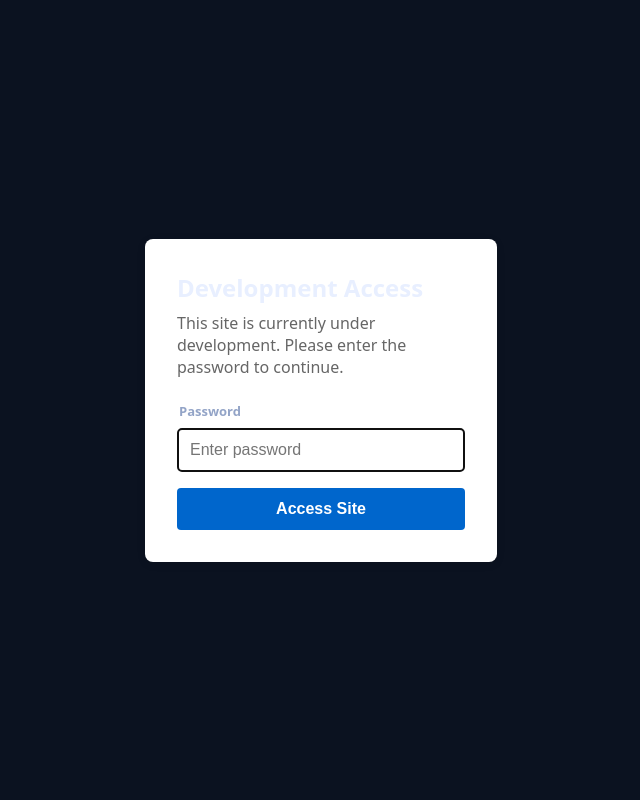
After one commit to hifarrer/fabie, a Node project: template views/dev-login.ejs in a window 1280 px wide. The commit adds this page. Shown: the whole page, without its empty margins (319-959 px from the left). Run offline with Node 20 templates, Linux system fonts and the light colour scheme; the template is opened without the code that fills it, so the values that code supplies are empty; some libraries are stand-ins or nearby versions.

Commit message:
01132026 1

```diff
--- a/routes/index.js
+++ b/routes/index.js
@@ -1,10 +1,11 @@
 import { Router } from 'express';
 import dppService from '../services/dpp.js';
+import { passwordAuth } from '../middleware/passwordAuth.js';
 
 const router = Router();
 
-// Landing page
-router.get('/', async (req, res) => {
+// Landing page - password protected
+router.get('/', passwordAuth, async (req, res) => {
   try {
     const featuredListings = await dppService.getFeatured(3);
 
--- a/server.js
+++ b/server.js
@@ -4,6 +4,9 @@ import expressLayouts from 'express-ejs-layouts';
 import session from 'express-session';
 import path from 'path';
 import { fileURLToPath } from 'url';
+
+// Import middleware
+import { passwordAuth } from './middleware/passwordAuth.js';
 
 // Import routes
 import indexRoutes from './routes/index.js';
@@ -53,6 +56,24 @@ app.use((req, res, next) => {
   next();
 });
 
+// Dev-login route handler
+app.post('/dev-login', express.urlencoded({ extended: true }), (req, res) => {
+  const { password } = req.body;
+
+  if (password === 'Fabie2025') {
+    req.session.devAuthenticated = true;
+    const redirectUrl = req.query.redirect || '/';
+    return res.redirect(redirectUrl);
+  } else {
+    return res.render('dev-login', {
+      title: 'Development Access',
+      error: 'Incorrect password. Please try again.',
+      layout: false,
+      redirect: req.query.redirect
+    });
+  }
+});
+
 // Routes
 app.use('/', indexRoutes);
 app.use('/auth', authRoutes);
--- /dev/null
+++ b/views/dev-login.ejs
@@ -0,0 +1,103 @@
+<!DOCTYPE html>
+<html lang="en">
+<head>
+  <meta charset="utf-8" />
+  <meta name="viewport" content="width=device-width, initial-scale=1" />
+  <title>Development Access • FABIE</title>
+  <link rel="stylesheet" href="/css/styles.css" />
+  <style>
+    body {
+      display: flex;
+      align-items: center;
+      justify-content: center;
+      min-height: 100vh;
+      background: var(--bg, #f5f5f5);
+    }
+    .login-container {
+      max-width: 400px;
+      width: 100%;
+      padding: 24px;
+    }
+    .login-card {
+      background: white;
+      border-radius: 8px;
+      padding: 32px;
+      box-shadow: 0 2px 8px rgba(0,0,0,0.1);
+    }
+    .login-card h1 {
+      margin: 0 0 8px 0;
+      font-size: 24px;
+    }
+    .login-card p {
+      color: #666;
+      margin: 0 0 24px 0;
+    }
+    .error {
+      background: #fee;
+      color: #c33;
+      padding: 12px;
+      border-radius: 4px;
+      margin-bottom: 16px;
+      border: 1px solid #fcc;
+    }
+    .login-card form {
+      display: flex;
+      flex-direction: column;
+      gap: 16px;
+    }
+    .login-card label {
+      font-weight: 600;
+      display: block;
+      margin-bottom: 8px;
+    }
+    .login-card input {
+      width: 100%;
+      padding: 12px;
+      border: 1px solid #ddd;
+      border-radius: 4px;
+      font-size: 16px;
+      box-sizing: border-box;
+    }
+    .login-card button {
+      padding: 12px 24px;
+      background: #0066cc;
+      color: white;
+      border: none;
+      border-radius: 4px;
+      font-size: 16px;
+      font-weight: 600;
+      cursor: pointer;
+    }
+    .login-card button:hover {
+      background: #0052a3;
+    }
+  </style>
+</head>
+<body>
+  <div class="login-container">
+    <div class="login-card">
+      <h1>Development Access</h1>
+      <p>This site is currently under development. Please enter the password to continue.</p>
+
+      <% if (error) { %>
+        <div class="error"><%= error %></div>
+      <% } %>
+
+      <form method="POST" action="/dev-login<%= typeof redirect !== 'undefined' && redirect ? '?redirect=' + encodeURIComponent(redirect) : '' %>">
+        <div>
+          <label for="password">Password</label>
+          <input
+            type="password"
+            id="password"
+            name="password"
+            placeholder="Enter password"
+            required
+            autofocus
+          />
+        </div>
+        <button type="submit">Access Site</button>
+      </form>
+    </div>
+  </div>
+</body>
+</html>
--- a/views/index.ejs
+++ b/views/index.ejs
@@ -1,5 +1,8 @@
 <section class="card hero">
   <div class="pad">
+    <div class="notice" style="margin-bottom: 18px; background: #fff3cd; border: 1px solid #ffc107; padding: 12px; border-radius: 4px;">
+      <strong>⚠️ Development Notice:</strong> This site is currently under development.
+    </div>
     <div class="kicker">AI-Powered • Ontario Manufacturing • Discovery Platform</div>
     <h1 class="h1">AI-Powered Manufacturing Marketplace</h1>
     <p class="p" style="max-width: 820px">
```
Also changed, not shown: middleware/passwordAuth.js (added, +15 -0 lines).
